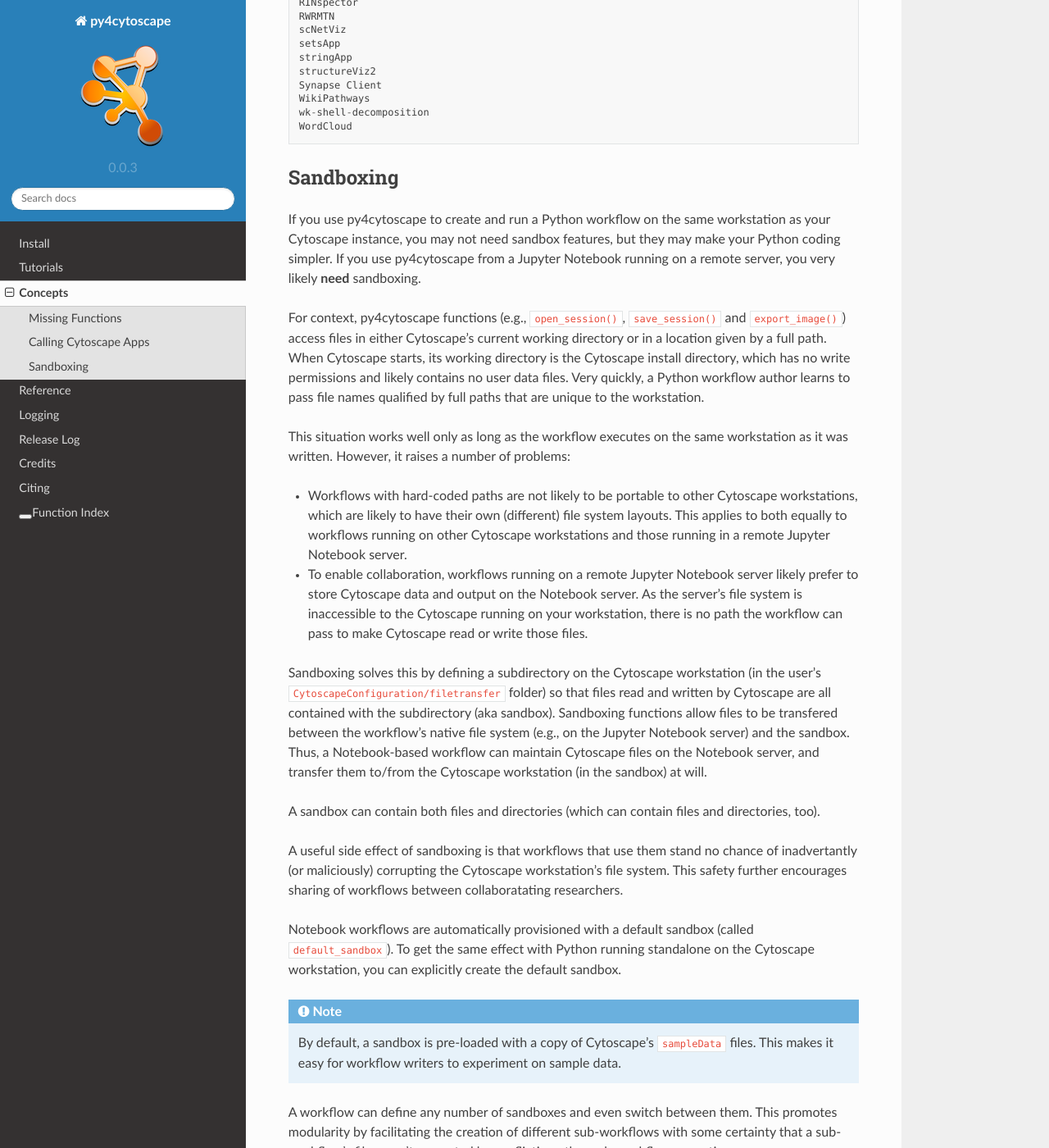
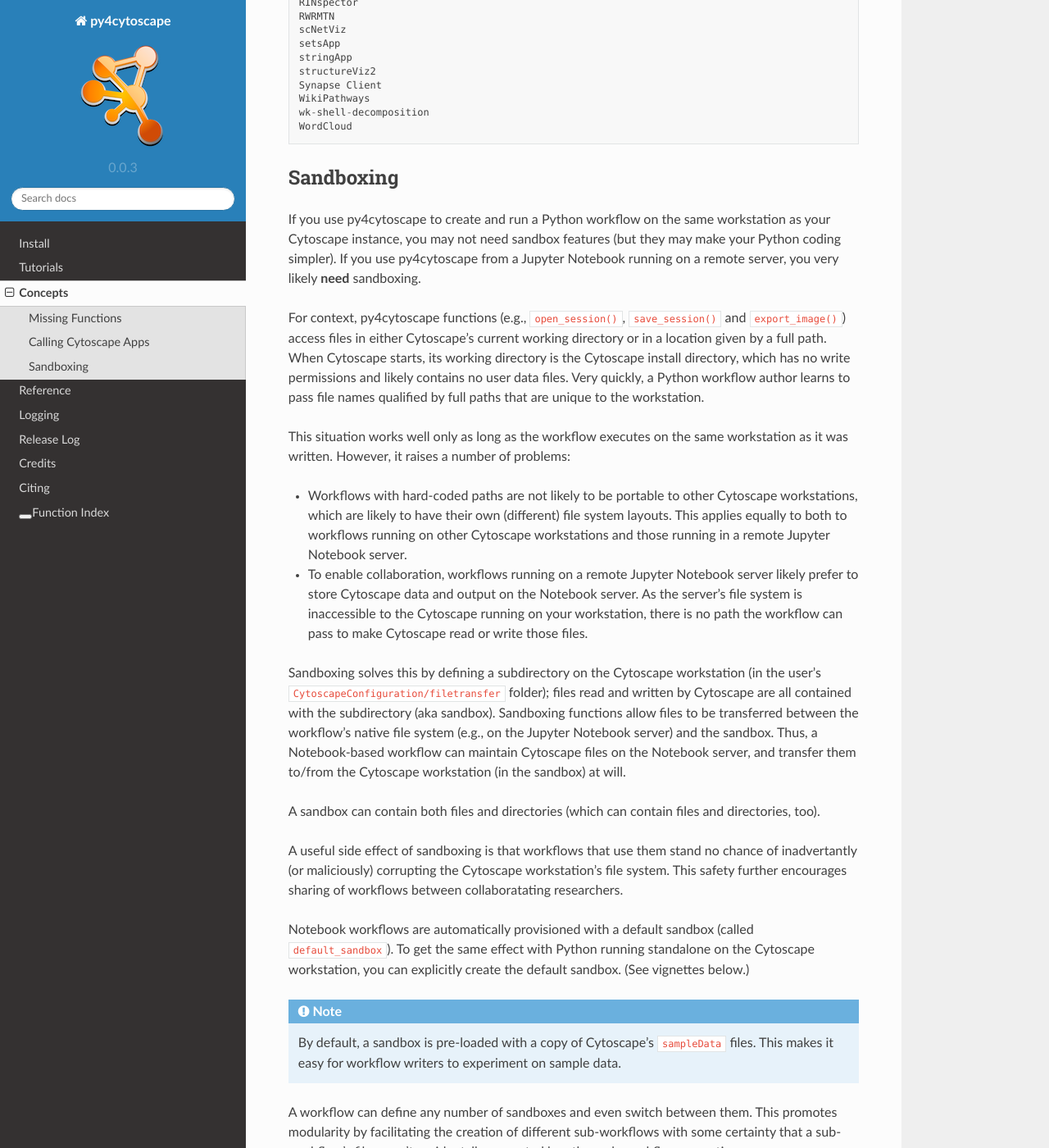
Before and after one commit to cytoscape/py4cytoscape, a Sphinx documentation site: the page built from doc/concepts.rst, in a window 1280 px wide and 1400 px high, scrolled down 3698 px. Shown: the whole window at 82% size. Built offline with Sphinx 7.4.7 and the Read the Docs theme 2.0.0, drawn with Linux system fonts in a browser that asks for light colours; pages that are not in the unit, such as notebooks, are missing from menus; some of the changed text lies outside the part shown.

Commit message:
Working on sandbox documentation

```diff
--- a/doc/concepts.rst
+++ b/doc/concepts.rst
@@ -188,8 +188,8 @@
 ----------
 
 If you use py4cytoscape to create and run a Python workflow on the same workstation as
-your Cytoscape instance, you may not need sandbox features, but they may make your Python
-coding simpler. If you use py4cytoscape from a Jupyter Notebook running on a remote server,
+your Cytoscape instance, you may not need sandbox features (but they may make your Python
+coding simpler). If you use py4cytoscape from a Jupyter Notebook running on a remote server,
 you very likely **need** sandboxing.
 
 For context, py4cytoscape functions (e.g., ``open_session()``, ``save_session()``
@@ -203,9 +203,10 @@
 it was written. However, it raises a number of problems:
 
 * Workflows with hard-coded paths are not likely to be portable to other Cytoscape workstations,
-  which are likely to have their own (different) file system layouts. This applies to both
-  equally to workflows running on other Cytoscape workstations and those running in a remote Jupyter
+  which are likely to have their own (different) file system layouts. This applies equally to both
+  to workflows running on other Cytoscape workstations and those running in a remote Jupyter
   Notebook server.
+
 
 * To enable collaboration, workflows running on a remote Jupyter Notebook server likely
   prefer to store Cytoscape data and output on the Notebook server. As the server's file
@@ -213,9 +214,9 @@
   workflow can pass to make Cytoscape read or write those files.
 
 Sandboxing solves this by defining a subdirectory on the Cytoscape workstation (in the
-user's ``CytoscapeConfiguration/filetransfer`` folder) so that files
+user's ``CytoscapeConfiguration/filetransfer`` folder); files
 read and written by Cytoscape are all contained with the subdirectory (aka sandbox).
-Sandboxing functions allow files to be transfered
+Sandboxing functions allow files to be transferred
 between the workflow's native file system (e.g., on the Jupyter Notebook server)
 and the sandbox. Thus, a Notebook-based workflow can maintain Cytoscape files on the
 Notebook server, and transfer them to/from the Cytoscape workstation (in the sandbox) at
@@ -229,7 +230,7 @@
 
 Notebook workflows are automatically provisioned with a default sandbox (called
 ``default_sandbox``). To get the same effect with Python running standalone on the
-Cytoscape workstation, you can explicitly create the default sandbox.
+Cytoscape workstation, you can explicitly create the default sandbox. (See vignettes below.)
 
 .. note::
     By default, a sandbox is pre-loaded with a copy of Cytoscape's ``sampleData``
```
Also changed, not shown: other parts of doc/concepts.rst (+10 -7 lines).
